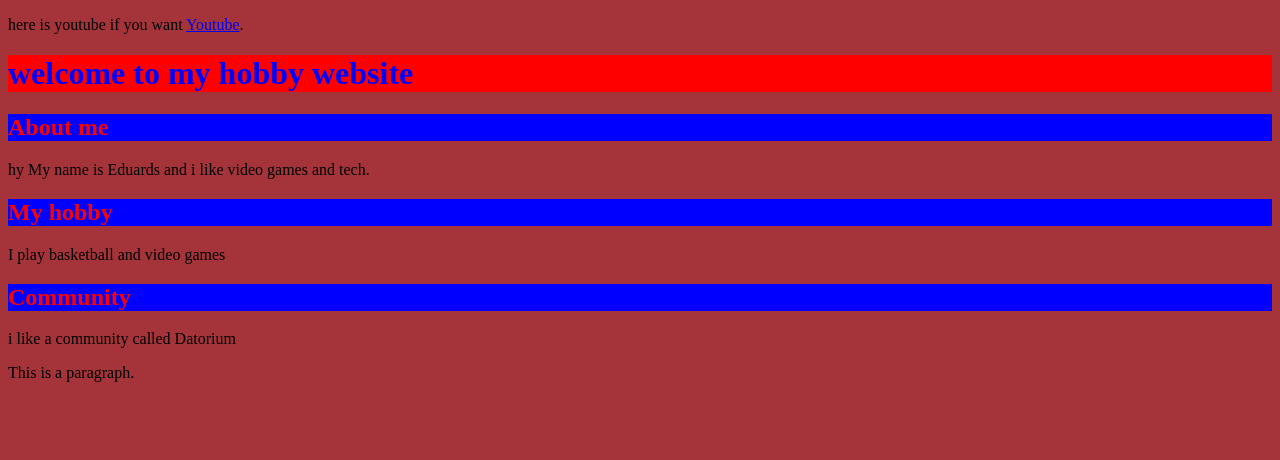
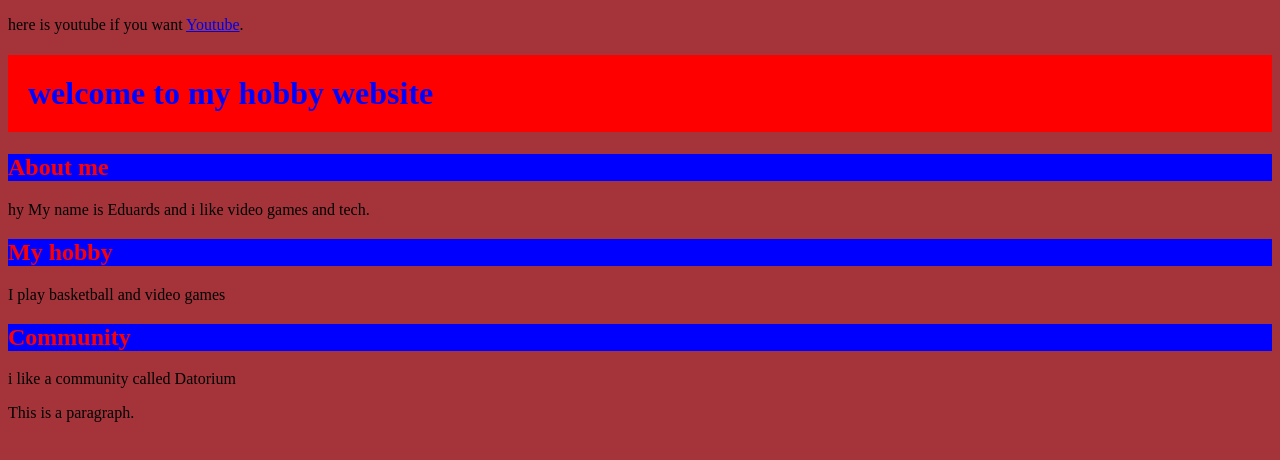
Before and after one commit to Elux0/my-second-webpage, a plain HTML site: page index.html in a window 1280 px wide. Drawn offline with Linux system fonts and the light colour scheme.

Commit message:
added bigger padding

```diff
--- a/index.html
+++ b/index.html
@@ -7,7 +7,7 @@
 <body style="background-color:#A4343A;">
 <p>here is youtube if you want <a href="https://www.youtube.com/">Youtube</a>.</p>
 
-<h1 style="color:blue;background-color:red;">welcome to my hobby website</h1>
+<h1 style="color:blue;background-color:red; padding: 20px">welcome to my hobby website</h1>
 
   <h2 style="color:red;background-color:blue;">About me</h2>
   <p>hy My name is Eduards and i like video games and tech.</p>
```
